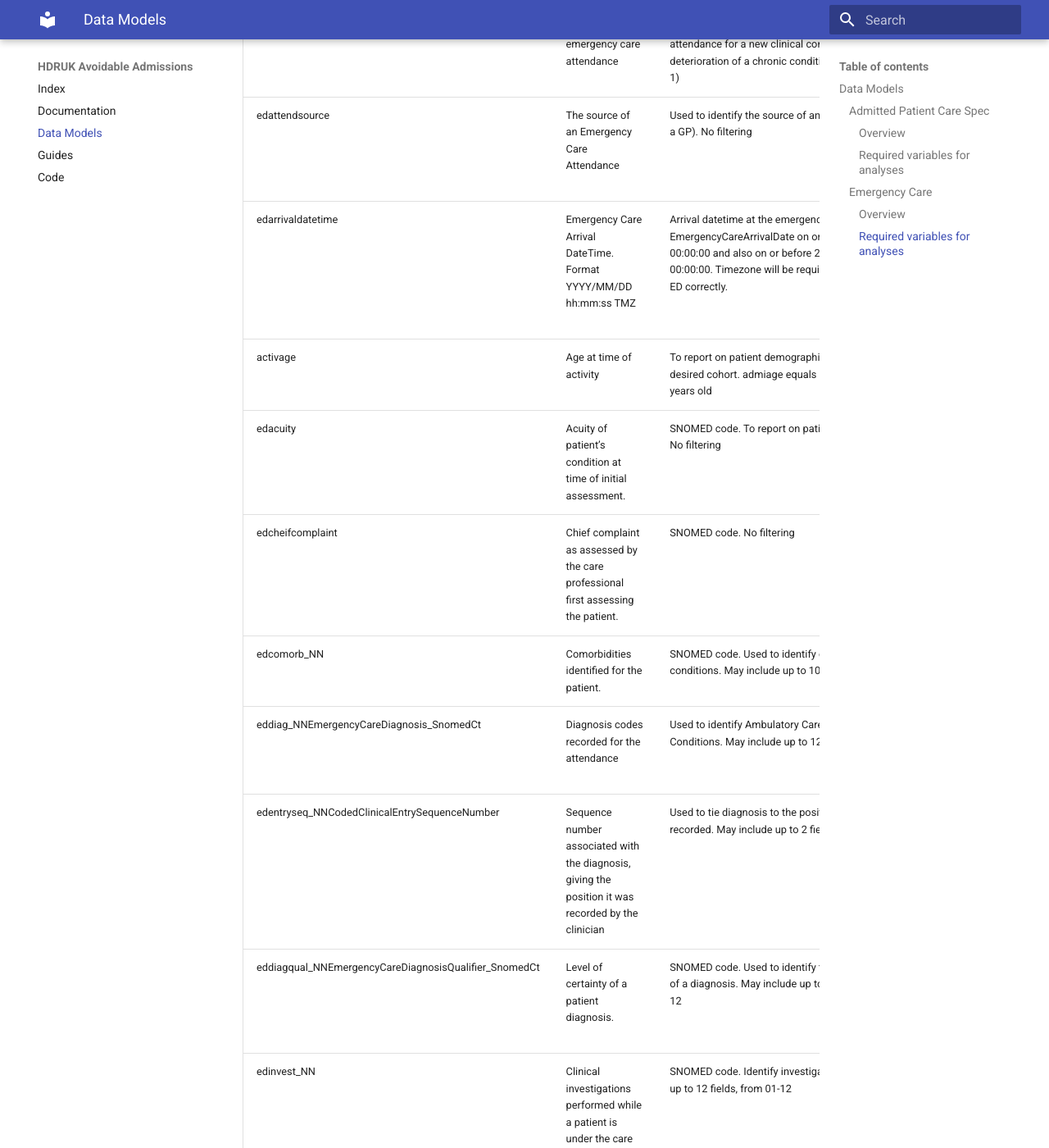
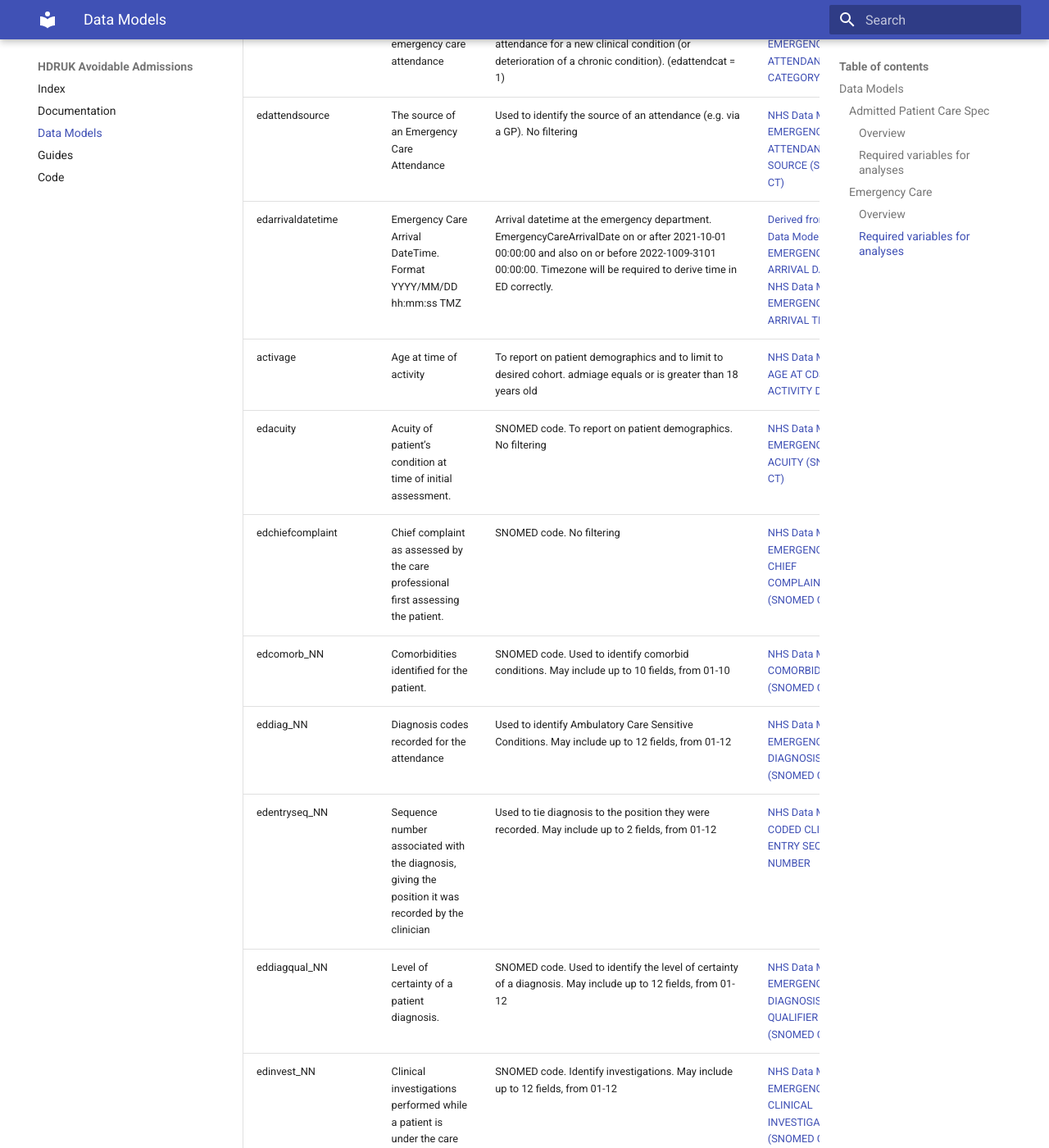
Before and after one commit to MattStammers/hdruk_avoidable_admissions_collaboration_docs, an MkDocs documentation site: the page built from docs/data_models.md, in a window 1280 px wide and 1400 px high, scrolled down 6534 px. Shown: the whole window at 82% size. Built offline with MkDocs 1.6.1 and Material for MkDocs 9.7.7, drawn with Linux system fonts in a browser that asks for light colours; some of the changed text lies outside the part shown.

Commit message:
Important: Data Spec Modifications (see details)
- Several column names have been truncated to make downstream tasks easier
- Typo fixed - cheif -> chief
- URLs to NHS Data Dictionary fixed

```diff
--- a/docs/data_models.md
+++ b/docs/data_models.md
@@ -23,11 +23,11 @@ gender|Defines the sex of the patient|To report on patient demographics. No filt
 |sitetret|NHS Digital ODS code defining the site on which the patient was treated within an organisation. Contains the first 3 digits of the provider code of treatment (procodet) with the last two digits being the site identifier.|To be able to identify the site of the admission|[NHS Data Model SITE CODE (OF TREATMENT)](https://www.datadictionary.nhs.uk/data_elements/site_code__of_treatment_.html)|
 |townsend_score_decile|Deprivation measure that covers both England and Scotland. To be derived from patient postcode|To report on patient demographics. No filtering. (https://statistics.ukdataservice.ac.uk/dataset/2011-uk-townsend-deprivation-scores)| [Derived from NHS Data Model POSTCODE OF USUAL ADDRESS](https://www.datadictionary.nhs.uk/data_elements/postcode_of_usual_address.html)|
 |admimeth|Identifies how the patient was admitted to hospital|Will act as a later co-variate to discriminate between elective and emergency admissions.| admimeth in (21, 22,  23,  24,  25,  2A,  2B,  2C,  2D,  28)|[NHS Data Model ADMISSION METHOD CODE (HOSPITAL PROVIDER SPELL)](https://www.datadictionary.nhs.uk/data_elements/admission_method_code__hospital_provider_spell_.html)|
-|admisorc|Identifies where the patient was immediately prior to admission|Used to identify possible care home admissions. No filtering|[NHS Data Model SOURCE OF ADMISSION CODE (HOSPITAL PROVIDER SPELL)](https://www.datadictionary.nhs.uk/data_elements/admission_method_code__hospital_provider_spell_.html)|
-|admidate|The date the patient was admitted to hospital at the start of a hospital spell. |Start date of hospital spell, to limit the time period of interest.|admidate on or after 2021-10-01 and also on or before 2022-09-30|[NHS Data Model START DATE (HOSPITAL PROVIDER SPELL)](https://www.datadictionary.nhs.uk/data_elements/source_of_admission_code__hospital_provider_spell_.html)|
-|admitime|The time the patient was admitted to hospital at the start of a hospital spell. hh:mm:ss format|Start time of hospital spell. No filtering|[NHS Data Model START TIME (HOSPITAL PROVIDER SPELL)](https://www.datadictionary.nhs.uk/data_elements/start_date__hospital_provider_spell_.html)|
+|admisorc|Identifies where the patient was immediately prior to admission|Used to identify possible care home admissions. No filtering|[NHS Data Model SOURCE OF ADMISSION CODE (HOSPITAL PROVIDER SPELL)](https://www.datadictionary.nhs.uk/data_elements/admission_source__hospital_provider_spell_.html)|
+|admidate|The date the patient was admitted to hospital at the start of a hospital spell. |Start date of hospital spell, to limit the time period of interest.|admidate on or after 2021-10-01 and also on or before 2022-09-30|[NHS Data Model START DATE (HOSPITAL PROVIDER SPELL)](https://www.datadictionary.nhs.uk/data_elements/start_date__hospital_provider_spell_.html)|
+|admitime|The time the patient was admitted to hospital at the start of a hospital spell. hh:mm:ss format|Start time of hospital spell. No filtering|[NHS Data Model START TIME (HOSPITAL PROVIDER SPELL)](https://www.datadictionary.nhs.uk/data_elements/start_time__hospital_provider_spell_.html)|
 |disdest|Identifies where the patient was due to go on leaving hospital|Can be used to identify discharge to care homes.No filtering|[NHS Data Model DISCHARGE DESTINATION CODE (HOSPITAL PROVIDER SPELL](https://www.datadictionary.nhs.uk/data_elements/discharge_destination_code__hospital_provider_spell_.html)|
-|dismeth|Indicates the circumstances under which a patient left hospital|Used to identify deaths. No filtering|[NHS Data Model DISCHARGE METHOD CODE (HOSPITAL PROVIDER SPELL)](https://www.datadictionary.nhs.uk/data_elements/discharge_date__hospital_provider_spell_.html)|
+|dismeth|Indicates the circumstances under which a patient left hospital|Used to identify deaths. No filtering|[NHS Data Model DISCHARGE METHOD CODE (HOSPITAL PROVIDER SPELL)](https://www.datadictionary.nhs.uk/data_elements/discharge_method_code__hospital_provider_spell_.html)|
 |length_of_stay|The length of stay of the patient admission. Calculated as the time between a patient's spell start date and spell end date. No filtering|Derived from |[NHS Data Model START DATE (HOSPITAL PROVIDER SPELL)](https://www.datadictionary.nhs.uk/data_elements/start_date__hospital_provider_spell_.html) and [NHS Data Model DISCHARGE DATE (HOSPITAL PROVIDER SPELL)](https://www.datadictionary.nhs.uk/data_elements/discharge_date__hospital_provider_spell_.html)|
 |epiorder|The order of the episode within the current hospital provider spell. 1 indicates the first episode in the hospital provider spell, 2 the second, etc.|We wish diagnosis and procedure data from only the first episode of a spell (epiorder = 1). |[NHS Data Model EPISODE NUMBER](https://www.datadictionary.nhs.uk/data_elements/episode_number.html)|
 |admiage|Age on admission|To report on patient demographics and to limit to desired cohort.Filter: Admiage equals or is greater than 18 years old|[NHS Data Model AGE ON ADMISSION](https://www.datadictionary.nhs.uk/data_elements/age_on_admission.html)|
@@ -56,7 +56,7 @@ Please check the coding of the variables against those linked to in the ‘Codin
 |townsend_score_decile|Deprivation measure that covers both England and Scotland. To be derived from patient postcode. To report on patient demographics | No filtering (https://statistics.ukdataservice.ac.uk/dataset/2011-uk-townsend-deprivation-scores)|Derived from [NHS Data Model POSTCODE OF USUAL ADDRESS](https://www.datadictionary.nhs.uk/data_elements/postcode_of_usual_address.html)|
 |gender|Defines the sex of the patient|To report on patient demographics. No filtering|[NHS Data Model PERSON STATED GENDER CODE](https://www.datadictionary.nhs.uk/data_elements/person_stated_gender_code.html)|
 |ethnos|The ethnicity of the patient, as specified by the patient. Groups as defined in the 2001 census.|To report on patient demographics. No filtering|[NHS Data Model ETHNIC CATEGORY](https://www.datadictionary.nhs.uk/data_elements/ethnic_category.html)|
-|AccommodationStatus_SnomedCt|Accommodation Status. SNOMED code|Can be used to identify patient who live in residential or nursing homes. No filtering|[NHS Data Model ACCOMMODATION STATUS (SNOMED CT)](https://www.datadictionary.nhs.uk/data_elements/accommodation_status__snomed_ct_.html)|
+|AccommodationStatus|Accommodation Status. SNOMED code|Can be used to identify patient who live in residential or nursing homes. No filtering|[NHS Data Model ACCOMMODATION STATUS (SNOMED CT)](https://www.datadictionary.nhs.uk/data_elements/accommodation_status__snomed_ct_.html)|
 |procodet|NHS Digital ODS code defining the organisation providing treatment.|To be able to identify the trust of the admission|[NHS Data Model ORGANISATION IDENTIFIER (CODE OF PROVIDER)](https://www.datadictionary.nhs.uk/data_elements/organisation_identifier__code_of_provider_.html)|
 |edsitecode|Site code for each Type 1 Emergency Department at the Trust. To be derived from Organisation Site Identifier of Treatment and to include the first 3 digits of the provider code of treatment (procodet)|To be able to identify the site of the admission|[Derived from NHS Data Model ORGANISATION SITE IDENTIFIER (OF TREATMENT)](https://www.datadictionary.nhs.uk/data_elements/organisation_site_identifier__of_treatment_.html)|
 |eddepttype|The type of Emergency Department|Used to select attendances at type 1 EDs. (eddepttype = 01)|[NHS Data Model EMERGENCY CARE DEPARTMENT TYPE](https://www.datadictionary.nhs.uk/data_elements/emergency_care_department_type.html)|
@@ -66,11 +66,11 @@ Please check the coding of the variables against those linked to in the ‘Codin
 |edarrivaldatetime|Emergency Care Arrival DateTime. Format YYYY/MM/DD hh:mm:ss TMZ|Arrival datetime at the emergency department. EmergencyCareArrivalDate on or after 2021-10-01 00:00:00 and also on or before 2022-1009-3101 00:00:00. Timezone will be required to derive time in ED correctly.|[Derived from NHS Data Model EMERGENCY CARE ARRIVAL DATE](https://www.datadictionary.nhs.uk/data_elements/emergency_care_arrival_date.html) and [NHS Data Model EMERGENCY CARE ARRIVAL TIME](https://www.datadictionary.nhs.uk/data_elements/emergency_care_arrival_time.html)|
 |activage| Age at time of activity|To report on patient demographics and to limit to desired cohort. admiage equals or is greater than 18 years old|[NHS Data Model AGE AT CDS ACTIVITY DATE](https://www.datadictionary.nhs.uk/data_elements/age_at_cds_activity_date.html)|
 |edacuity|Acuity of patient’s condition at time of initial assessment.| SNOMED code. To report on patient demographics. No filtering|[NHS Data Model EMERGENCY CARE ACUITY (SNOMED CT)](https://www.datadictionary.nhs.uk/data_elements/emergency_care_acuity__snomed_ct_.html)|
-|edcheifcomplaint|Chief complaint as assessed by the care professional first assessing the patient.|SNOMED code. No filtering|[NHS Data Model EMERGENCY CARE CHIEF COMPLAINT (SNOMED CT)](https://www.datadictionary.nhs.uk/data_elements/emergency_care_chief_complaint__snomed_ct_.html)|
+|edchiefcomplaint|Chief complaint as assessed by the care professional first assessing the patient.|SNOMED code. No filtering|[NHS Data Model EMERGENCY CARE CHIEF COMPLAINT (SNOMED CT)](https://www.datadictionary.nhs.uk/data_elements/emergency_care_chief_complaint__snomed_ct_.html)|
 |edcomorb_NN|Comorbidities identified for the patient. | SNOMED code. Used to identify comorbid conditions. May include up to 10 fields, from 01-10 |[NHS Data Model COMORBIDITY (SNOMED CT)](https://www.datadictionary.nhs.uk/data_elements/comorbidity__snomed_ct_.html)|
-|eddiag_NNEmergencyCareDiagnosis_SnomedCt|Diagnosis codes recorded for the attendance|Used to identify Ambulatory Care Sensitive Conditions. May include up to 12 fields, from 01-12|[NHS Data Model EMERGENCY CARE DIAGNOSIS (SNOMED CT)](https://www.datadictionary.nhs.uk/data_elements/emergency_care_diagnosis__snomed_ct_.html)|
-|edentryseq_NNCodedClinicalEntrySequenceNumber|Sequence number associated with the diagnosis, giving the position it was recorded by the clinician|Used to tie diagnosis to the position they were recorded. May include up to 2 fields, from 01-12|[NHS Data Model CODED CLINICAL ENTRY SEQUENCE NUMBER](https://www.datadictionary.nhs.uk/data_elements/coded_clinical_entry_sequence_number.html)|
-|eddiagqual_NNEmergencyCareDiagnosisQualifier_SnomedCt|Level of certainty of a patient diagnosis.| SNOMED code. Used to identify the level of certainty of a diagnosis. May include up to 12 fields, from 01-12|[NHS Data Model EMERGENCY CARE DIAGNOSIS QUALIFIER (SNOMED CT)](https://www.datadictionary.nhs.uk/data_elements/emergency_care_diagnosis_qualifier__snomed_ct_.html)|
+|eddiag_NN|Diagnosis codes recorded for the attendance|Used to identify Ambulatory Care Sensitive Conditions. May include up to 12 fields, from 01-12|[NHS Data Model EMERGENCY CARE DIAGNOSIS (SNOMED CT)](https://www.datadictionary.nhs.uk/data_elements/emergency_care_diagnosis__snomed_ct_.html)|
+|edentryseq_NN|Sequence number associated with the diagnosis, giving the position it was recorded by the clinician|Used to tie diagnosis to the position they were recorded. May include up to 2 fields, from 01-12|[NHS Data Model CODED CLINICAL ENTRY SEQUENCE NUMBER](https://www.datadictionary.nhs.uk/data_elements/coded_clinical_entry_sequence_number.html)|
+|eddiagqual_NN|Level of certainty of a patient diagnosis.| SNOMED code. Used to identify the level of certainty of a diagnosis. May include up to 12 fields, from 01-12|[NHS Data Model EMERGENCY CARE DIAGNOSIS QUALIFIER (SNOMED CT)](https://www.datadictionary.nhs.uk/data_elements/emergency_care_diagnosis_qualifier__snomed_ct_.html)|
 |edinvest_NN|Clinical investigations performed while a patient is under the care of an Emergency Department. |SNOMED code. Identify investigations. May include up to 12 fields, from 01-12|[NHS Data Model EMERGENCY CARE CLINICAL INVESTIGATION (SNOMED CT)](https://www.datadictionary.nhs.uk/data_elements/emergency_care_clinical_investigation__snomed_ct_.html)|
 |edtreat_NN|Treatments performed while the person is under the care of the emergency department.| SNOMED code. Identify treatments/procedures. May include up to 12 fields, from 01-12. |[NHS Data Model EMERGENCY CARE PROCEDURE (SNOMED CT)](https://www.datadictionary.nhs.uk/data_elements/emergency_care_procedure__snomed_ct_.html)|
 |timeined|The time a patient spent in ED (in minutes)|Used to report on time in ED. See edarrivaldatetime for filtering. Also, timezone will need to be considered to correctly derive field around daylight saving transition (BST/GMT)|Derived from [NHS Data Model EMERGENCY CARE DEPARTURE DATE](https://www.datadictionary.nhs.uk/data_elements/emergency_care_departure_date.html) and [NHS Data Model EMERGENCY CARE DEPARTURE TIME](https://www.datadictionary.nhs.uk/data_elements/emergency_care_departure_time.html) and edarrivaldatetime
```
